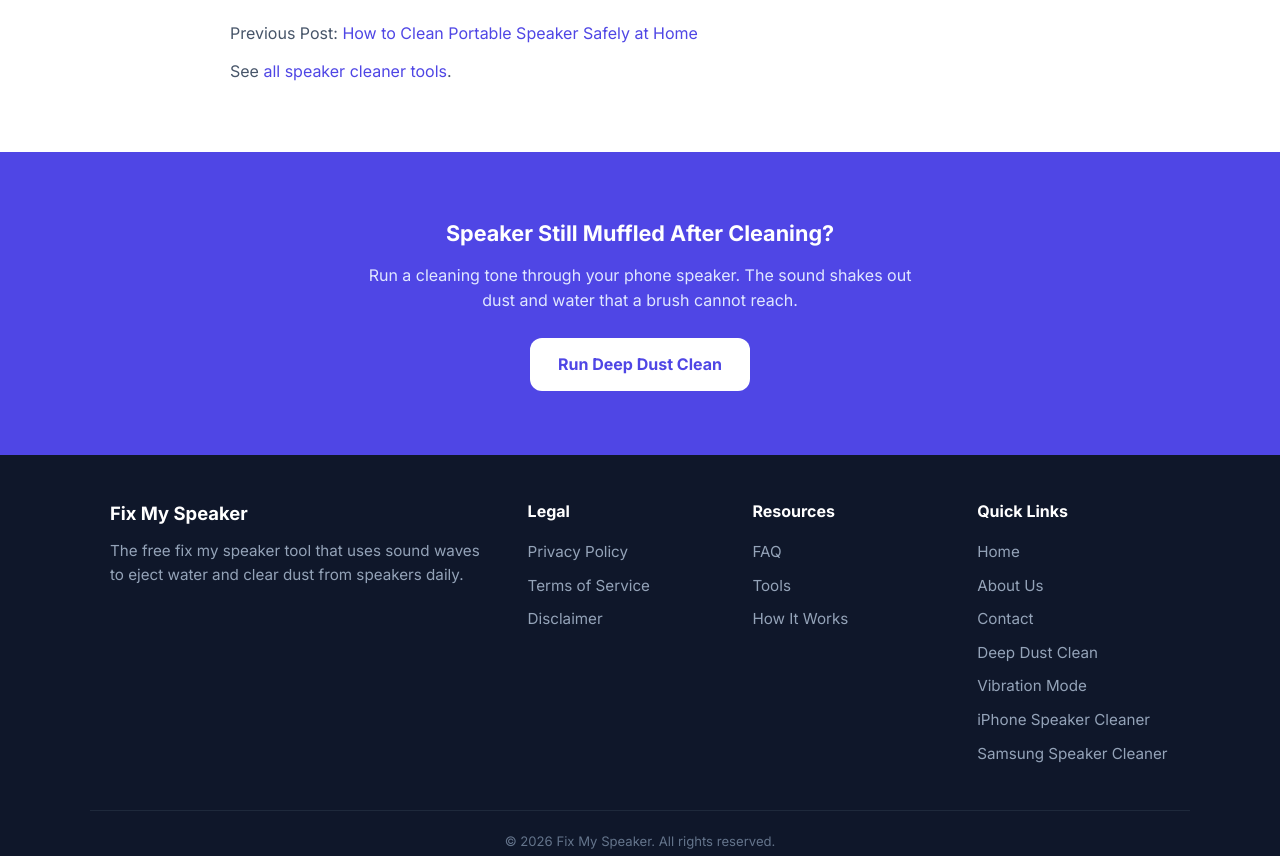
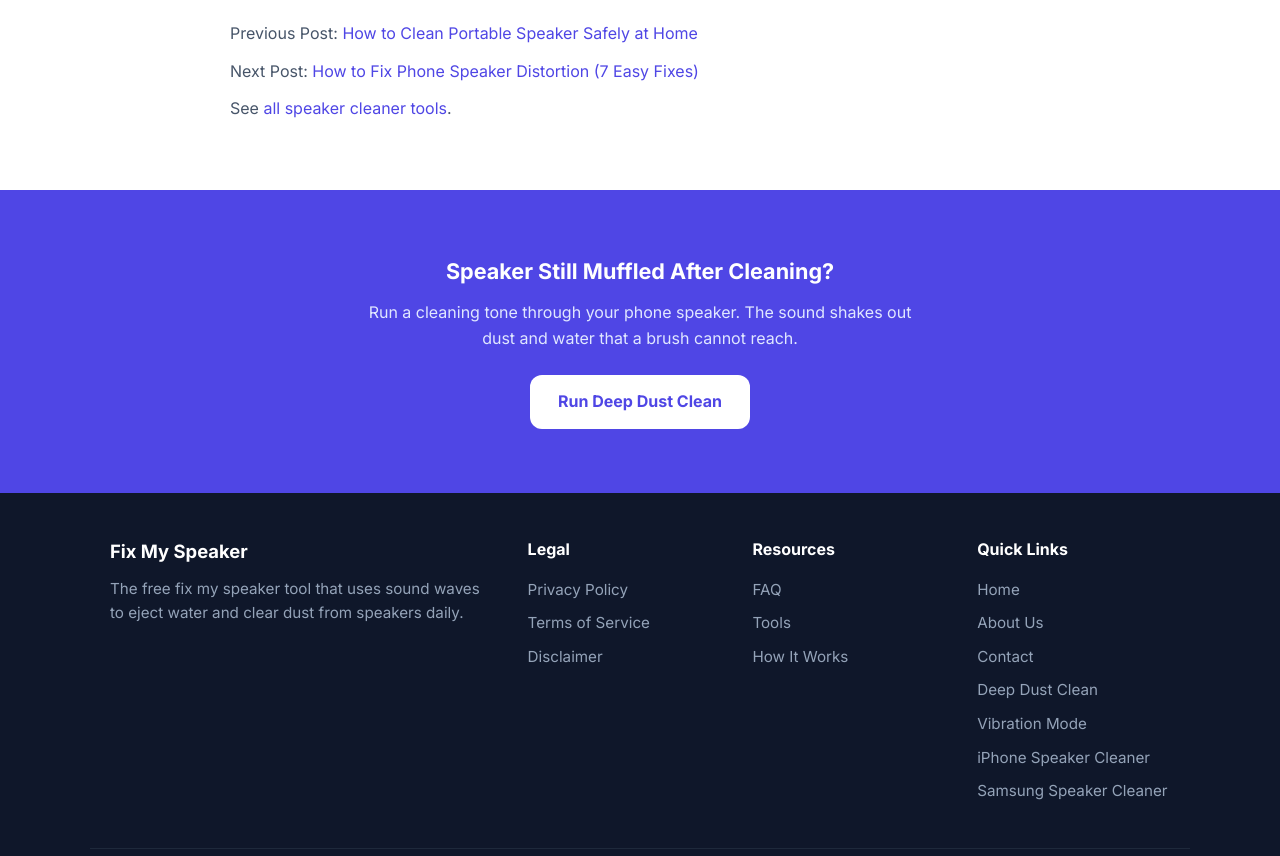
Before and after one commit to trytofixmyspeaker/trytofixmyspeaker.github.io, a plain HTML site: page blog/how-to-clean-phone-speakers/index.html in a window 1280 px wide. Shown: the part 6105-6961 px from the top of the page. Drawn offline with Linux system fonts and the light colour scheme.

Commit message:
Add Next link to distortion post

```diff
--- a/blog/how-to-clean-phone-speakers/index.html
+++ b/blog/how-to-clean-phone-speakers/index.html
@@ -133,6 +133,7 @@
       <div class="faq-item"><button type="button" class="faq-question">What should I not use to clean my phone speaker?<svg viewBox="0 0 24 24" fill="none" stroke="currentColor" stroke-width="2" stroke-linecap="round" stroke-linejoin="round"><polyline points="6 9 12 15 18 9"/></svg></button><div class="faq-answer"><p>Do not use pins, needles, or toothpicks in the grille holes, and do not pour water into the speaker. Do not use strong cleaners, bleach, or alcohol wipes, and do not use compressed air up close. A soft dry brush and a dry cloth are enough for most cases.</p></div></div>
     </div>
     <p style="margin-top: 24px;">Previous Post: <a href="/blog/how-to-clean-portable-speaker/">How to Clean Portable Speaker Safely at Home</a></p>
+    <p style="margin-top: 8px;">Next Post: <a href="/blog/how-to-fix-phone-speaker-distortion/">How to Fix Phone Speaker Distortion (7 Easy Fixes)</a></p>
     <p style="margin-top: 8px;">See <a href="/all-tools/">all speaker cleaner tools</a>.</p>
   </div>
 </section>
```
